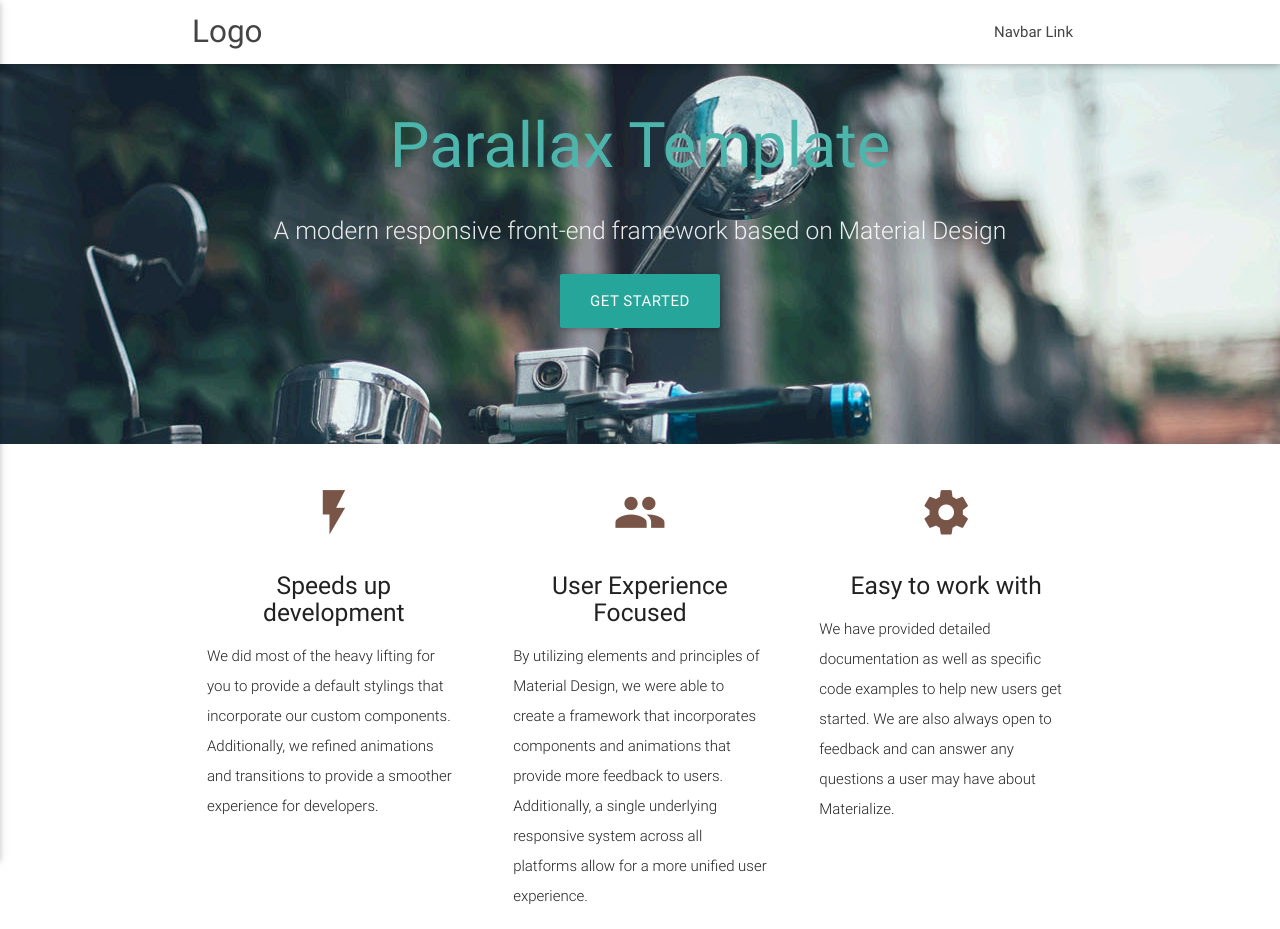
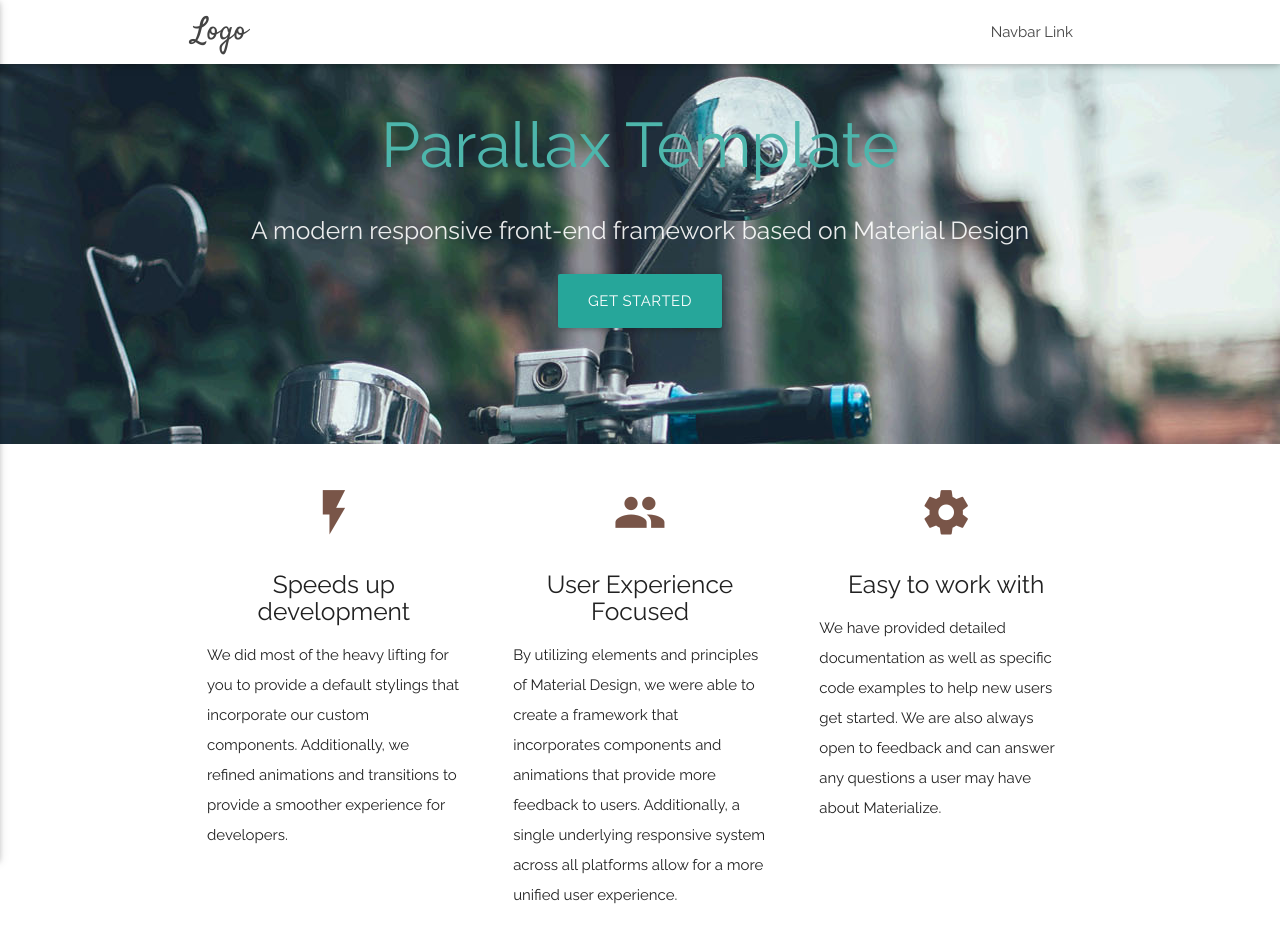
Before and after one commit to simotae14/landingPage, a plain HTML site: page index.html in a window 1280 px wide. Shown: the top 929 px of the page. Drawn offline with nearby package versions, Linux system fonts and the light colour scheme.

Commit message:
modificata font-family del body e del logo

```diff
--- a/css/style.css
+++ b/css/style.css
@@ -5,6 +5,20 @@
  *
  * Made By MaterializeCSS.com
  */
+
+/* assegniamo raleway a tutto il body
+*/
+body {
+  font-family: 'Raleway', sans-serif;
+}
+
+/*
+inserisco il font per il logo
+Satisfy
+*/
+nav .brand-logo {
+  font-family: 'Satisfy', cursive;
+}
 
 nav ul a,
 nav .brand-logo {
--- a/index.html
+++ b/index.html
@@ -10,6 +10,8 @@
   <link href="https://fonts.googleapis.com/icon?family=Material+Icons" rel="stylesheet">
   <link href="css/materialize.css" type="text/css" rel="stylesheet" media="screen,projection"/>
   <link href="css/style.css" type="text/css" rel="stylesheet" media="screen,projection"/>
+
+  <link href='https://fonts.googleapis.com/css?family=Raleway|Satisfy' rel='stylesheet' type='text/css'>
 </head>
 <body>
   <nav class="white" role="navigation">
```
